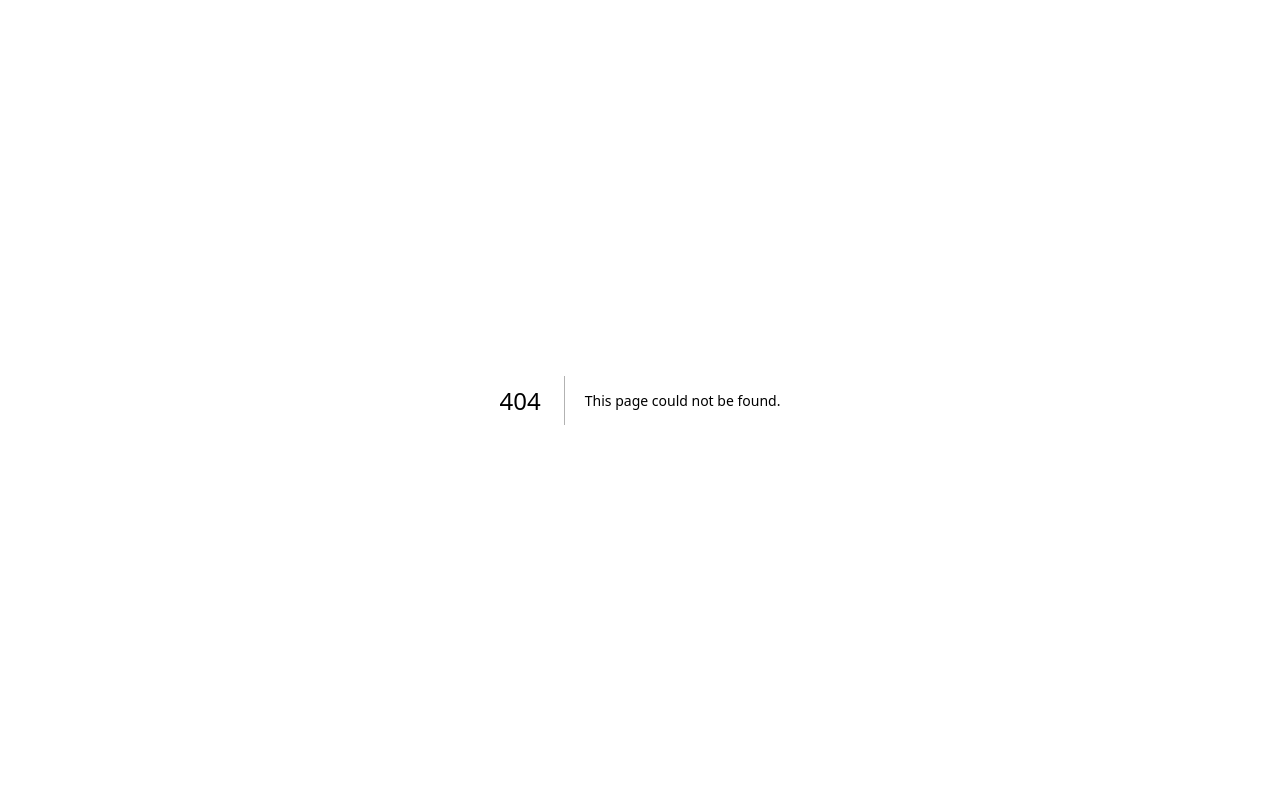
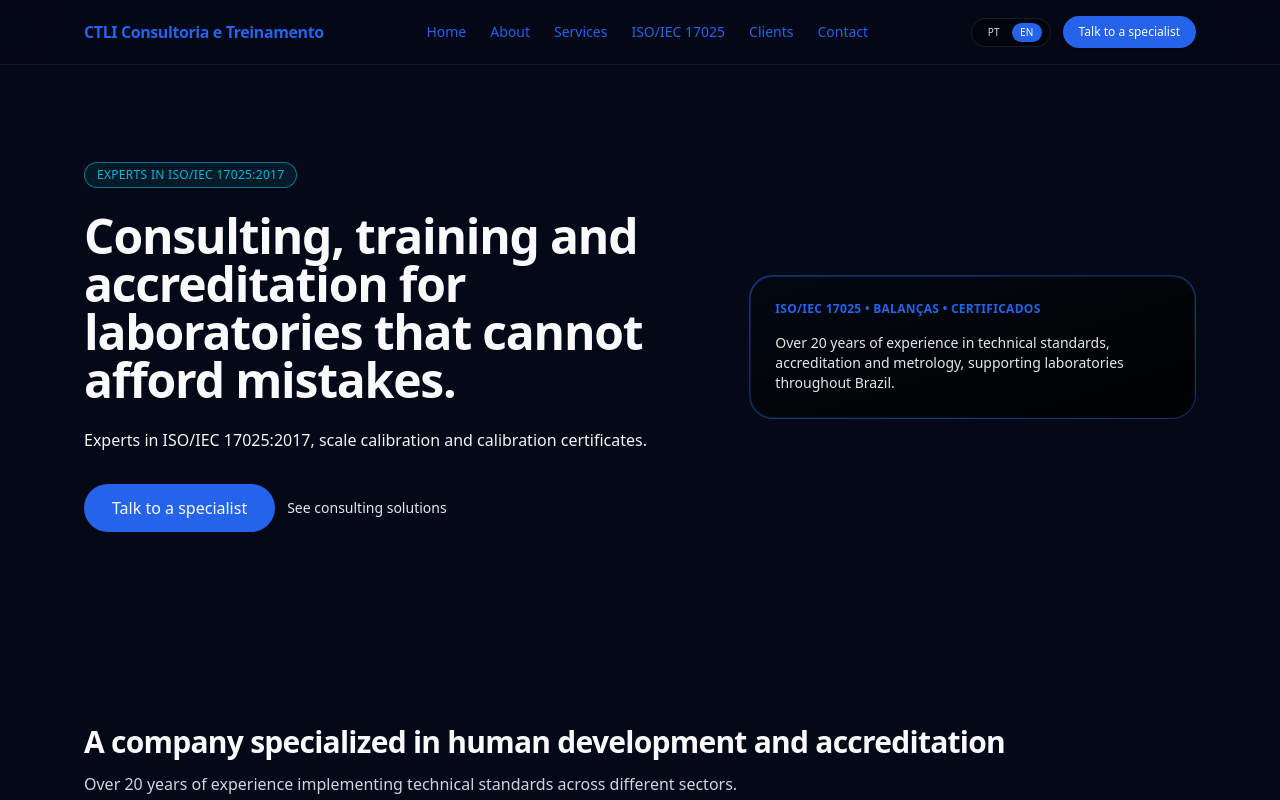
Before and after one commit to VS-LGR/CTLI, a Next.js app: page /en in a window 1280 px wide. Before the commit this address had no page. Shown: the top 800 px of the page. Built offline with nearby package versions, Linux system fonts and the light colour scheme.

Commit message:
2° Commit - Fix Deploy

```diff
--- a/next.config.mjs
+++ b/next.config.mjs
@@ -1,9 +1,6 @@
 /** @type {import('next').NextConfig} */
 const nextConfig = {
-  reactStrictMode: true,
-  experimental: {
-    appDir: true
-  }
+  reactStrictMode: true
 };
 
 export default nextConfig;
--- a/src/app/(en)/layout.tsx
+++ /dev/null
@@ -1,20 +0,0 @@
-import type { ReactNode } from "react";
-import type { Metadata } from "next";
-import { getHomeSeo } from "@/lib/seo";
-import { PageLayout } from "@/layout/PageLayout";
-
-export const metadata: Metadata = getHomeSeo("en");
-
-type EnLayoutProps = {
-  children: ReactNode;
-};
-
-export default function EnLayout({ children }: EnLayoutProps) {
-  return (
-    <html lang="en">
-      <body>
-        <PageLayout lang="en">{children}</PageLayout>
-      </body>
-    </html>
-  );
-}
--- a/src/app/(en)/page.tsx
+++ /dev/null
@@ -1,25 +0,0 @@
-import { HeroSection } from "@/sections/home/HeroSection";
-import { AboutSection } from "@/sections/home/AboutSection";
-import { ServicesSection } from "@/sections/home/ServicesSection";
-import { MethodologySection } from "@/sections/home/MethodologySection";
-import { AuthoritySection } from "@/sections/home/AuthoritySection";
-import { SocialProofSection } from "@/sections/home/SocialProofSection";
-import { CertificationSection } from "@/sections/home/CertificationSection";
-import { FAQSection } from "@/sections/home/FAQSection";
-import { ContactSection } from "@/sections/home/ContactSection";
-
-export default function HomeEnPage() {
-  return (
-    <>
-      <HeroSection lang="en" />
-      <AboutSection lang="en" />
-      <ServicesSection lang="en" />
-      <MethodologySection lang="en" />
-      <AuthoritySection lang="en" />
-      <SocialProofSection lang="en" />
-      <CertificationSection lang="en" />
-      <FAQSection lang="en" />
-      <ContactSection lang="en" />
-    </>
-  );
-}
--- a/src/app/(pt)/layout.tsx
+++ /dev/null
@@ -1,20 +0,0 @@
-import type { ReactNode } from "react";
-import type { Metadata } from "next";
-import { getHomeSeo } from "@/lib/seo";
-import { PageLayout } from "@/layout/PageLayout";
-
-export const metadata: Metadata = getHomeSeo("pt");
-
-type PtLayoutProps = {
-  children: ReactNode;
-};
-
-export default function PtLayout({ children }: PtLayoutProps) {
-  return (
-    <html lang="pt-BR">
-      <body>
-        <PageLayout lang="pt">{children}</PageLayout>
-      </body>
-    </html>
-  );
-}
--- /dev/null
+++ b/src/app/[lang]/layout.tsx
@@ -0,0 +1,36 @@
+import type { ReactNode } from "react";
+import type { Metadata } from "next";
+import { getHomeSeo } from "@/lib/seo";
+import { PageLayout } from "@/layout/PageLayout";
+import { isSupportedLang, type SupportedLang } from "@/lib/i18n";
+
+type LangLayoutProps = {
+  children: ReactNode;
+  params: { lang: string };
+};
+
+export function generateMetadata({
+  params
+}: {
+  params: { lang: string };
+}): Metadata {
+  const lang: SupportedLang = isSupportedLang(params.lang)
+    ? params.lang
+    : "pt";
+
+  return getHomeSeo(lang);
+}
+
+export default function LangLayout({ children, params }: LangLayoutProps) {
+  const lang: SupportedLang = isSupportedLang(params.lang)
+    ? params.lang
+    : "pt";
+
+  return (
+    <html lang={lang === "pt" ? "pt-BR" : "en"}>
+      <body>
+        <PageLayout lang={lang}>{children}</PageLayout>
+      </body>
+    </html>
+  );
+}
--- a/src/app/(pt)/page.tsx
+++ b/src/app/[lang]/page.tsx
@@ -7,19 +7,28 @@
 import { CertificationSection } from "@/sections/home/CertificationSection";
 import { FAQSection } from "@/sections/home/FAQSection";
 import { ContactSection } from "@/sections/home/ContactSection";
+import { isSupportedLang, type SupportedLang } from "@/lib/i18n";
 
-export default function HomePtPage() {
+type LangPageProps = {
+  params: { lang: string };
+};
+
+export default function LangHomePage({ params }: LangPageProps) {
+  const lang: SupportedLang = isSupportedLang(params.lang)
+    ? params.lang
+    : "pt";
+
   return (
     <>
-      <HeroSection lang="pt" />
-      <AboutSection lang="pt" />
-      <ServicesSection lang="pt" />
-      <MethodologySection lang="pt" />
-      <AuthoritySection lang="pt" />
-      <SocialProofSection lang="pt" />
-      <CertificationSection lang="pt" />
-      <FAQSection lang="pt" />
-      <ContactSection lang="pt" />
+      <HeroSection lang={lang} />
+      <AboutSection lang={lang} />
+      <ServicesSection lang={lang} />
+      <MethodologySection lang={lang} />
+      <AuthoritySection lang={lang} />
+      <SocialProofSection lang={lang} />
+      <CertificationSection lang={lang} />
+      <FAQSection lang={lang} />
+      <ContactSection lang={lang} />
     </>
   );
 }
--- a/src/app/layout.tsx
+++ b/src/app/layout.tsx
@@ -1,22 +1,11 @@
 import type { ReactNode } from "react";
-import type { Metadata } from "next";
 import "@/styles/globals.css";
 import "@/styles/theme.css";
-
-export const metadata: Metadata = {
-  title: "CTLI | Institutional",
-  description:
-    "CTLI – Centro Tecnológico em Liderança e Inovação. Institutional website."
-};
 
 type RootLayoutProps = {
   children: ReactNode;
 };
 
 export default function RootLayout({ children }: RootLayoutProps) {
-  return (
-    <html lang="pt-BR">
-      <body>{children}</body>
-    </html>
-  );
+  return children;
 }
--- a/src/components/Header.tsx
+++ b/src/components/Header.tsx
@@ -14,7 +14,10 @@
   return (
     <header className="sticky top-0 z-40 border-b border-border/60 bg-background/80 backdrop-blur-xl">
       <div className="mx-auto flex max-w-6xl items-center justify-between px-5 py-4">
-        <Link href={lang === "pt" ? "/(pt)" : "/(en)"} className="flex items-center gap-2">
+        <Link
+          href={lang === "pt" ? "/pt" : "/en"}
+          className="flex items-center gap-2"
+        >
           <span className="text-base font-semibold tracking-tight">
             {siteConfig.name}
           </span>
--- a/src/components/LanguageSwitcher.tsx
+++ b/src/components/LanguageSwitcher.tsx
@@ -1,18 +1,16 @@
 import Link from "next/link";
-import { isSupportedLang, type SupportedLang } from "@/lib/i18n";
+import type { SupportedLang } from "@/lib/i18n";
 
 type LanguageSwitcherProps = {
   currentLang: SupportedLang;
 };
 
 const pathByLang: Record<SupportedLang, string> = {
-  pt: "/(pt)",
-  en: "/(en)"
+  pt: "/pt",
+  en: "/en"
 };
 
 export function LanguageSwitcher({ currentLang }: LanguageSwitcherProps) {
-  const otherLang: SupportedLang = currentLang === "pt" ? "en" : "pt";
-
   return (
     <div className="flex items-center gap-1 rounded-full border border-border/70 bg-black/40 px-2 py-1 text-[10px] uppercase tracking-wide text-gray-300">
       {(["pt", "en"] as SupportedLang[]).map((lang) => (
--- a/src/lib/routes.ts
+++ b/src/lib/routes.ts
@@ -1,6 +1,6 @@
 export const routes = {
   home: {
-    pt: "/(pt)",
-    en: "/(en)"
+    pt: "/pt",
+    en: "/en"
   }
 } as const;
```
